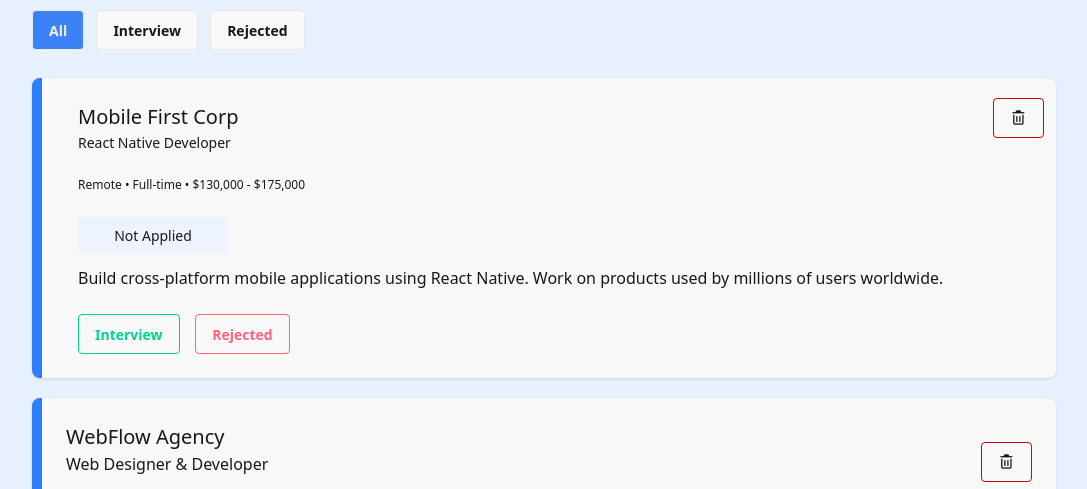
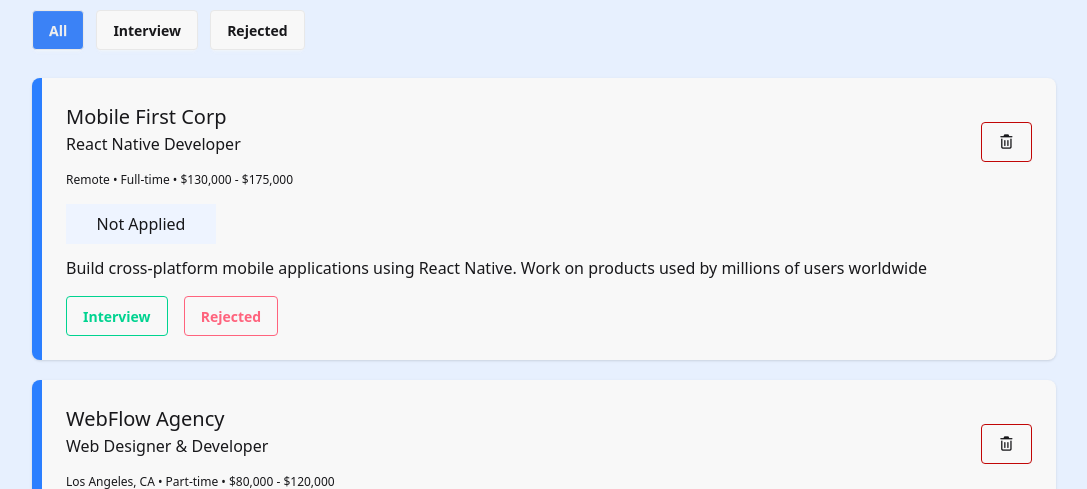
Before and after one commit to AritraApon/Assignment-4, a plain HTML site: page index.html in a window 1280 px wide. Shown: the part 340-829 px from the top of the page, without its empty margins (96-1183 px from the left). Drawn offline with nearby package versions, Linux system fonts and the light colour scheme.

Commit message:
card 1 some change, favicon add , readme file add

```diff
--- a/index.html
+++ b/index.html
@@ -5,6 +5,7 @@
     <meta charset="UTF-8">
     <meta name="viewport" content="width=device-width, initial-scale=1.0">
     <title>Job Application Tracker</title>
+    <link rel="shortcut icon" href="jobs.png" type="image/x-icon">
     <!-- tailwind css and daisyUI  Cdn LInk -->
     <link href="https://cdn.jsdelivr.net/npm/daisyui@5" rel="stylesheet" type="text/css" />
     <script src="https://cdn.jsdelivr.net/npm/@tailwindcss/browser@4"></script>
@@ -88,9 +89,9 @@
 
             <!-- card 1  -->
             <div id="allCards"
-                class="card_container  flex  justify-between  bg-base-200  shadow rounded-lg px-3 border-l-10 border-blue-500">
+                class="card_container  flex  justify-between  bg-base-200  shadow rounded-lg p-3 md:p-6 border-l-10 border-blue-500">
                 <!-- left side  -->
-                <div class=" card-body space-y-4 ">
+                <div class="space-y-4">
                     <div>
                         <!-- company name  -->
                         <h1 class="company_name  font-medium text-[1.25rem]">Mobile First Corp</h1>
@@ -113,7 +114,7 @@
                         <p class="job_descriptions  text-[14px] md:text-[1rem]">Build cross-platform mobile applications
                             using React
                             Native. Work on products used by
-                            millions of users worldwide.</p>
+                            millions of users worldwide</p>
                     </div>
 
                     <!-- button main  -->
@@ -121,6 +122,7 @@
                         <!-- interviewButton  -->
                         <button id="interviewButton"
                             class="interview_Button  btn btn-outline btn-success">Interview</button>
+
                         <!-- rejectedButton  -->
                         <button id="rejectedButton" class="rejected_Button btn btn-outline btn-error">Rejected</button>
                     </div>
```
Also changed, not shown: 1 other file.
